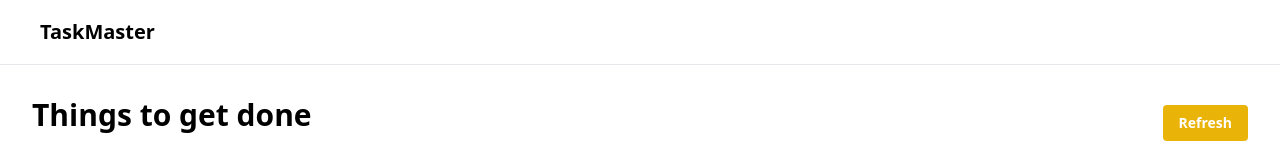
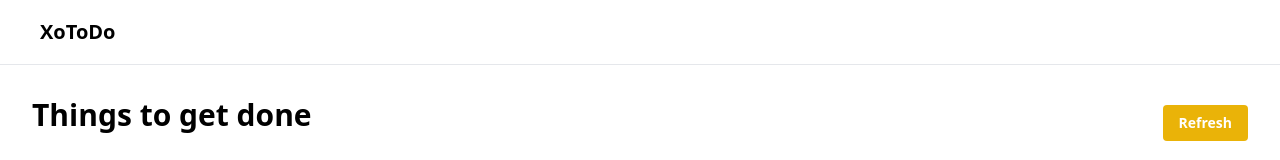
Before and after one commit to ManishKumarCs/Todo-Project, a React (Vite) app: page / in a window 1280 px wide. Shown: the top 160 px of the page. Built offline with nearby package versions, Linux system fonts and the light colour scheme.

Commit message:
change name

```diff
--- a/src/App.jsx
+++ b/src/App.jsx
@@ -42,7 +42,7 @@ function App() {
      <div className="min-h-screen">
        <div className="border-b">
      <div className="max-w-7xl h-16 mx-auto flex items-center px-4 lg:px-8">
-         <h1 className="text-xl px-2 font-semibold">TaskMaster</h1>
+         <h1 className="text-xl px-2 font-semibold">XoToDo</h1>
      </div>
        </div>
      <div className="py-8 md:flex justify-between space-y-2 max-w-7xl mx-auto px-4 lg:px-8">
```
